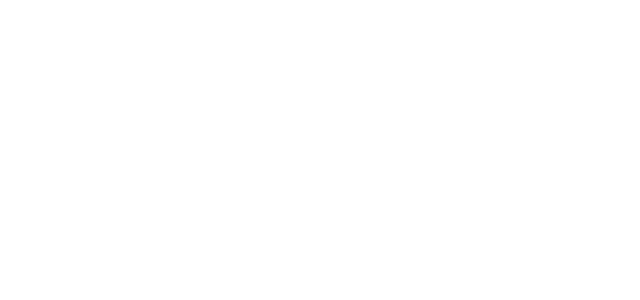
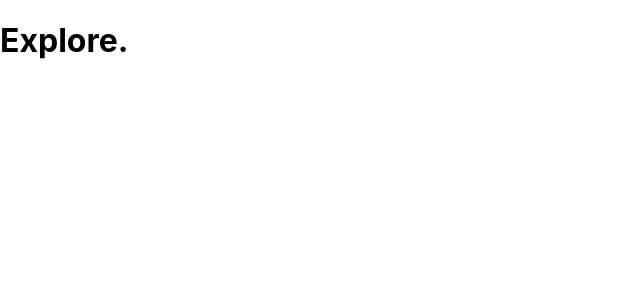
Before and after one commit to steven-xuk/wayfare, a React (Create React App) app: page / in a window 1280 px wide. Shown: the top 300 px of the page, without its empty margins (0-640 px from the left). Built offline with nearby package versions, Linux system fonts and the light colour scheme.

Commit message:
just for jack to be on sync with project

```diff
--- a/public/index.html
+++ b/public/index.html
@@ -3,6 +3,9 @@
   <head>
     <meta charset="utf-8" />
     <link rel="icon" href="%PUBLIC_URL%/favicon.ico" />
+    <link rel="preconnect" href="https://fonts.googleapis.com">
+    <link rel="preconnect" href="https://fonts.gstatic.com" crossorigin>
+    <link href="https://fonts.googleapis.com/css2?family=Alegreya+Sans+SC:ital,wght@0,100;0,300;0,400;0,500;0,700;0,800;0,900;1,100;1,300;1,400;1,500;1,700;1,800;1,900&display=swap" rel="stylesheet">
     <meta name="viewport" content="width=device-width, initial-scale=1" />
     <meta name="theme-color" content="#000000" />
     <meta
--- a/src/components/Landing.js
+++ b/src/components/Landing.js
@@ -10,7 +10,7 @@ export default function Landing() {
     return (
         <div className="landing">
             <div className='hero'>
-
+                <h1 className='title'>Explore.</h1>
             </div>
             <div className='content'>
 
```
